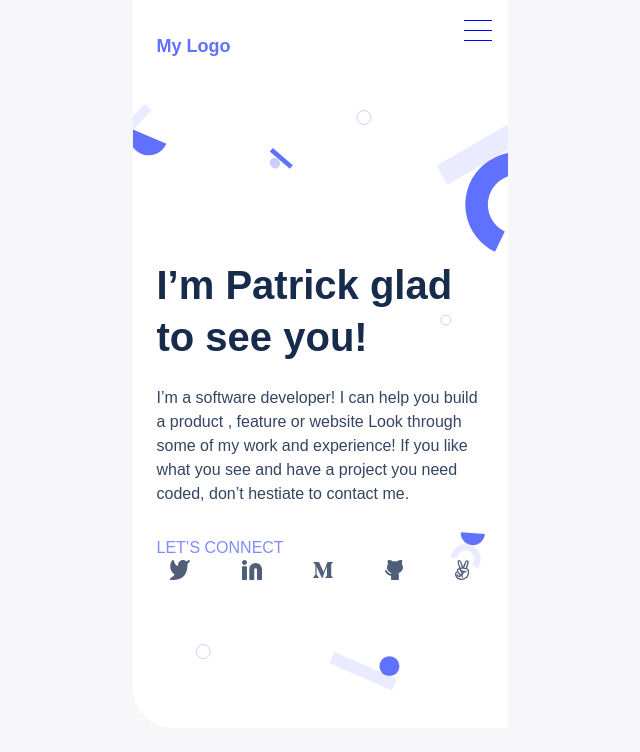
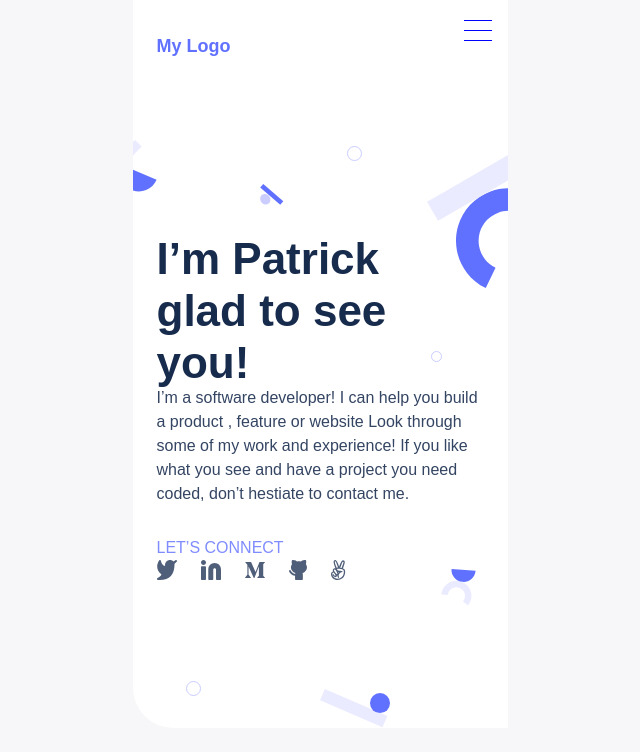
Before and after one commit to pmaxy/Portfolio-setup-and-mobile-first, a website: page index.html in a window 1280 px wide. Shown: the top 752 px of the page, without its empty margins (320-960 px from the left). Drawn offline with Linux system fonts and the light colour scheme.

Commit message:
Update style and html

```diff
--- a/index.html
+++ b/index.html
@@ -9,6 +9,7 @@
     <title>Document</title>
 </head>
   <body>
+
     <nav class="toolbar">
       <div class="logo"><a href="">My Logo</a></div>
       <div class="menu_main">
@@ -28,7 +29,7 @@
       </div>
 
     </nav>
-    <header class="headline">
+    <section class="headline">
       <div class="container">
         <h1>I’m Patrick
             glad to see you!</h1>
@@ -50,9 +51,6 @@
             <li><a href="chill"><img src="../Portfolio-setup-and-mobile-first/img/chill.svg" alt=""></a></li>
         </ul>
       </div>
-         <img src="../Portfolio-setup-and-mobile-first/imgoverlay/header-shapes mobile@2x.svg" alt="">
-    </header>
-
-
+    </section>
   </body>
 </html>
--- a/style.css
+++ b/style.css
@@ -22,16 +22,6 @@ body {
   position: relative;
 }
 
-header,
-section,
-aside,
-footer {
-  margin: auto;
-  width: 375px;
-  position: absolute;
-  padding: 0 24px;
-}
-
 nav {
   left: 0;
   top: 0;
@@ -48,8 +38,11 @@ nav {
   z-index: 2;
 }
 
-header {
+section {
   display: flex;
+  margin: auto;
+  width: 375px;
+  position: absolute;
   flex-direction: column;
   align-items: flex-start;
   padding: 236px 24px 144px 24px;
@@ -59,6 +52,10 @@ header {
   left: calc(50% - (187.5px));
   overflow: hidden;
   background: #fff;
+  background-image: url(../Portfolio-setup-and-mobile-first/imgoverlay/header-shapes\ mobile@2x.svg);
+  background-repeat: no-repeat;
+  background-position-x: 0;
+  background-position-y: 100%;
 }
 
 nav .logo {
@@ -94,16 +91,15 @@ nav .logo a {
   flex-direction: row;
   gap: 24px;
   align-items: center;
-  justify-content: space-around;
   flex: none;
   order: 3;
   flex-grow: 0;
 }
 
-header h1 {
+section h1 {
   font-style: normal;
   font-weight: 700;
-  font-size: 40px;
+  font-size: 44px;
   line-height: 52px;
   display: flex;
   align-items: center;
@@ -113,9 +109,11 @@ header h1 {
   flex-grow: 0;
   width: 300px;
   height: 150px;
+  letter-spacing: 0;
+  text-align: left;
 }
 
-header p {
+section p {
   font-style: normal;
   font-weight: 400;
   font-size: 16px;
@@ -128,7 +126,7 @@ header p {
   height: 150px;
 }
 
-header h3 {
+section h3 {
   display: flex;
   flex-direction: row;
   align-items: center;
@@ -155,12 +153,3 @@ header h3 {
 .container h3 a:hover {
   color: red;
 }
-
-header > img {
-  position: absolute;
-  width: 462px;
-  height: 587.15px;
-  left: -34px;
-  top: 104px;
-  z-index: 0;
-}
```
Also changed, not shown: README.md. Lines whose indentation alone changed are shown as unchanged.
